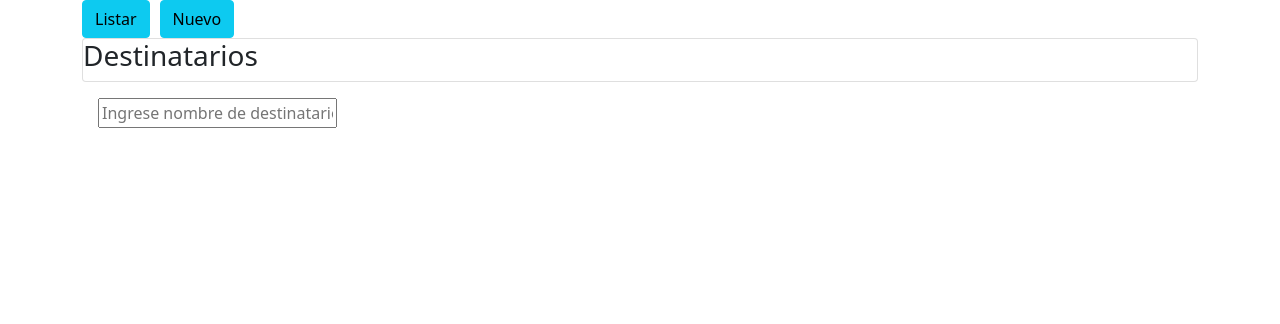
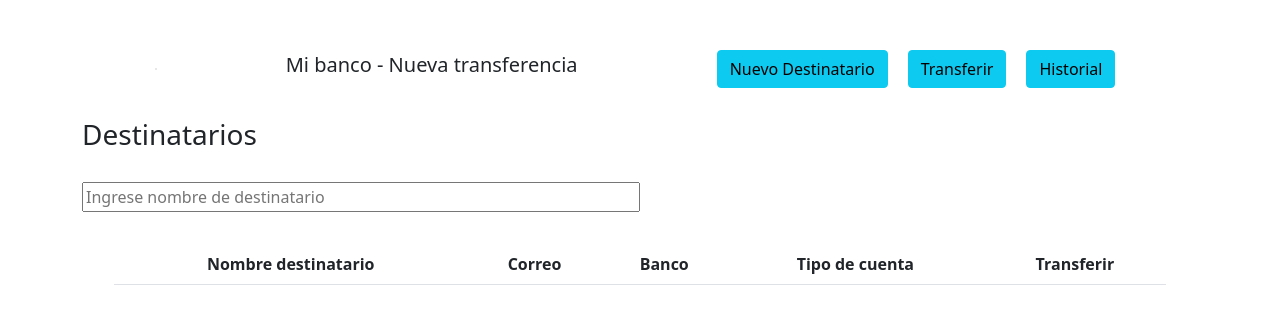
Before and after one commit to DaviiErazo/transfers-front, an Angular app: page /search in a window 1280 px wide. Shown: the top 324 px of the page. Built offline with nearby package versions, Linux system fonts and the light colour scheme.

Commit message:
history ok

```diff
--- /dev/null
+++ b/src/app/Models/Transfer.ts
@@ -0,0 +1,8 @@
+export interface ITransfer {
+  rut: String;
+  recipientName: String;
+  phoneNumber: String;
+  bank: String;
+  type: String;
+  amount: number;
+}
--- a/src/app/Recipient/list/list.component.html
+++ /dev/null
@@ -1,25 +0,0 @@
-<div class="container">
-    <div class="card">
-        <h3>Destinatarios</h3>
-    </div>
-    <div class="card-body">
-        <table class="table table-hover">
-            <thead>
-                <tr class="text-center">
-                    <th>Nombre</th>
-                    <th>Correo</th>
-                    <th>Banco</th>
-                    <th>Tipo de cuenta</th>
-                </tr>
-            </thead>
-            <tbody>
-                <tr *ngFor="let recipient of recipients" class="text-center">
-                    <td>{{recipient.recipientName}}</td>
-                    <td>{{recipient.email}}</td>
-                    <td>{{recipient.bank}}</td>
-                    <td>{{recipient.type}}</td>
-                </tr>
-            </tbody>
-        </table>
-    </div>
-</div>
--- a/src/app/Recipient/list/list.component.ts
+++ /dev/null
@@ -1,22 +0,0 @@
-import { Component, OnInit } from '@angular/core';
-import { Router } from '@angular/router';
-import { IRecipient } from 'src/app/Models/Recipient';
-import { ServiceService } from 'src/app/Service/service.service';
-
-@Component({
-  selector: 'app-list',
-  templateUrl: './list.component.html',
-  styleUrls: ['./list.component.css'],
-})
-export class ListComponent implements OnInit {
-  recipients: IRecipient[];
-  constructor(private service: ServiceService, private router: Router) {
-    this.recipients = [];
-  }
-
-  ngOnInit(): void {
-    this.service.getRecipients().subscribe((data) => {
-      this.recipients = data;
-    });
-  }
-}
--- a/src/app/Recipient/search/search.component.html
+++ b/src/app/Recipient/search/search.component.html
@@ -1,25 +1,42 @@
 <div class="container">
-    <div class="card">
-        <h3>Destinatarios</h3>
-    </div>
-    <div class="card-body">
+    <h3>Destinatarios</h3>
+
+    <div style="margin-top: 30px; width: 100%">
         <input
             type="text"
             #box
             placeholder="Ingrese nombre de destinatario"
             (input)="searchRecipients(box.value)"
+            style="width: 50%;"
         >
 
-        <ng-container *ngIf="(recipientsDetail$ | async) as recipientsDetail">
-            <p>Destinatarios:</p>
-            <ul>
-            <li *ngFor="let recipient of recipientsDetail">
-                {{recipient.recipientName}}
-                {{recipient.bank}}
-                {{recipient.type}}
+        <div style="padding: 32px;">
+            <table class="table table-hover">
+                <thead>
+                    <tr class="text-center">
+                        <th>Nombre destinatario</th>
+                        <th>Correo</th>
+                        <th>Banco</th>
+                        <th>Tipo de cuenta</th>
+                        <th>Transferir</th>
+                    </tr>
+                </thead>
+                <ng-container *ngIf="(recipientsDetail$ | async) as recipientsDetail">
 
-            </li>
-            </ul>
-        </ng-container>
+                <tbody>
+                    <tr *ngFor="let recipient of recipientsDetail" class="text-center">
+                        <td>{{recipient.recipientName}}</td>
+                        <td>{{recipient.email}}</td>
+                        <td>{{recipient.bank}}</td>
+                        <td>{{recipient.type}}</td>
+                        <td>
+                            <button class="btn btn-warning">Transferir</button>
+                        </td>
+                    </tr>
+                </tbody>
+                </ng-container>
+
+            </table>
+        </div>
     </div>
 </div>
--- a/src/app/Service/service.service.ts
+++ b/src/app/Service/service.service.ts
@@ -1,6 +1,7 @@
 import { Injectable } from '@angular/core';
 import { HttpClient } from '@angular/common/http';
-import { IRecipient, Recipient } from '../Models/Recipient';
+import { IRecipient } from '../Models/Recipient';
+import { ITransfer } from '../Models/Transfer';
 import { catchError } from 'rxjs/operators';
 import { Observable, of } from 'rxjs';
 
@@ -18,6 +19,12 @@ export class ServiceService {
     );
   }
 
+  getTransfers(): Observable<ITransfer[]> {
+    return this.http.get<ITransfer[]>(
+      `${this.url}/transfers/all`
+    );
+  }
+
   getRecipientByName(name: string): Observable<IRecipient[]> {
     return this.http
       .get<IRecipient[]>(`${this.url}/recipients/byname?recipientName=${name}`)
--- /dev/null
+++ b/src/app/Transfer/history/history.component.html
@@ -0,0 +1,25 @@
+<div class="container">
+    <h3>Historial</h3>
+    <div class="card-body">
+        <table class="table table-hover">
+            <thead>
+                <tr class="text-center">
+                    <th>Nombre destinatario</th>
+                    <th>RUT</th>
+                    <th>Banco</th>
+                    <th>Tipo de cuenta</th>
+                    <th>Monto</th>
+                </tr>
+            </thead>
+            <tbody>
+                <tr *ngFor="let transfer of transfers" class="text-center">
+                    <td>{{transfer.recipientName}}</td>
+                    <td>{{transfer.rut}}</td>
+                    <td>{{transfer.bank}}</td>
+                    <td>{{transfer.type}}</td>
+                    <td>{{transfer.amount}}</td>
+                </tr>
+            </tbody>
+        </table>
+    </div>
+</div>
--- /dev/null
+++ b/src/app/Transfer/history/history.component.ts
@@ -0,0 +1,24 @@
+import { Component, OnInit } from '@angular/core';
+import { Router } from '@angular/router';
+
+import { ServiceService } from 'src/app/Service/service.service';
+import { ITransfer } from '../../Models/Transfer';
+
+@Component({
+  selector: 'app-history',
+  templateUrl: './history.component.html',
+  styleUrls: ['./history.component.css'],
+})
+export class HistoryComponent implements OnInit {
+  transfers: ITransfer[];
+
+  constructor(private service: ServiceService, private router: Router) {
+    this.transfers = [];
+  }
+
+  ngOnInit(): void {
+    this.service.getTransfers().subscribe((data) => {
+      this.transfers = data;
+    });
+  }
+}
--- a/src/app/app.component.html
+++ b/src/app/app.component.html
@@ -1,7 +1,18 @@
 
-<div class="container">
-  <button (click)="List()" class="btn btn-info">Listar</button>
-  <button (click)="Create()" class="btn btn-info" style="margin-left: 10px;">Nuevo</button>
+<div class="container"
+  style="display: flex; align-items: center;
+    justify-content: space-around;
+    padding: 20px;
+    margin-top: 20px;"
+>
+<div class="card">
+</div>
+  <h5>Mi banco - Nueva transferencia</h5>
+  <div>
+    <button (click)="Create()" class="btn btn-info" style="margin: 10px;">Nuevo Destinatario</button>
+    <button (click)="Search()" class="btn btn-info" style="margin: 10px;">Transferir</button>
+    <button (click)="History()" class="btn btn-info" style="margin: 10px;">Historial</button>
+  </div>
 </div>
 
 <router-outlet></router-outlet>
--- a/src/app/app.component.ts
+++ b/src/app/app.component.ts
@@ -10,12 +10,13 @@ export class AppComponent {
   title = 'Ripley';
 
   constructor(private router: Router) {}
-  List() {
-    this.router.navigate(['list']);
-  }
 
   Create() {
     this.router.navigate(['create']);
+  }
+
+  History() {
+    this.router.navigate(['history'])
   }
 
   Search() {
```
Also changed, not shown: src/app/Models/Recipient.ts (+0 -24 lines), src/app/app.module.ts (+9 -4 lines), src/app/Transfer/history/history.component.css (added), 1 other file (tests, documents, lock files or other folders).
